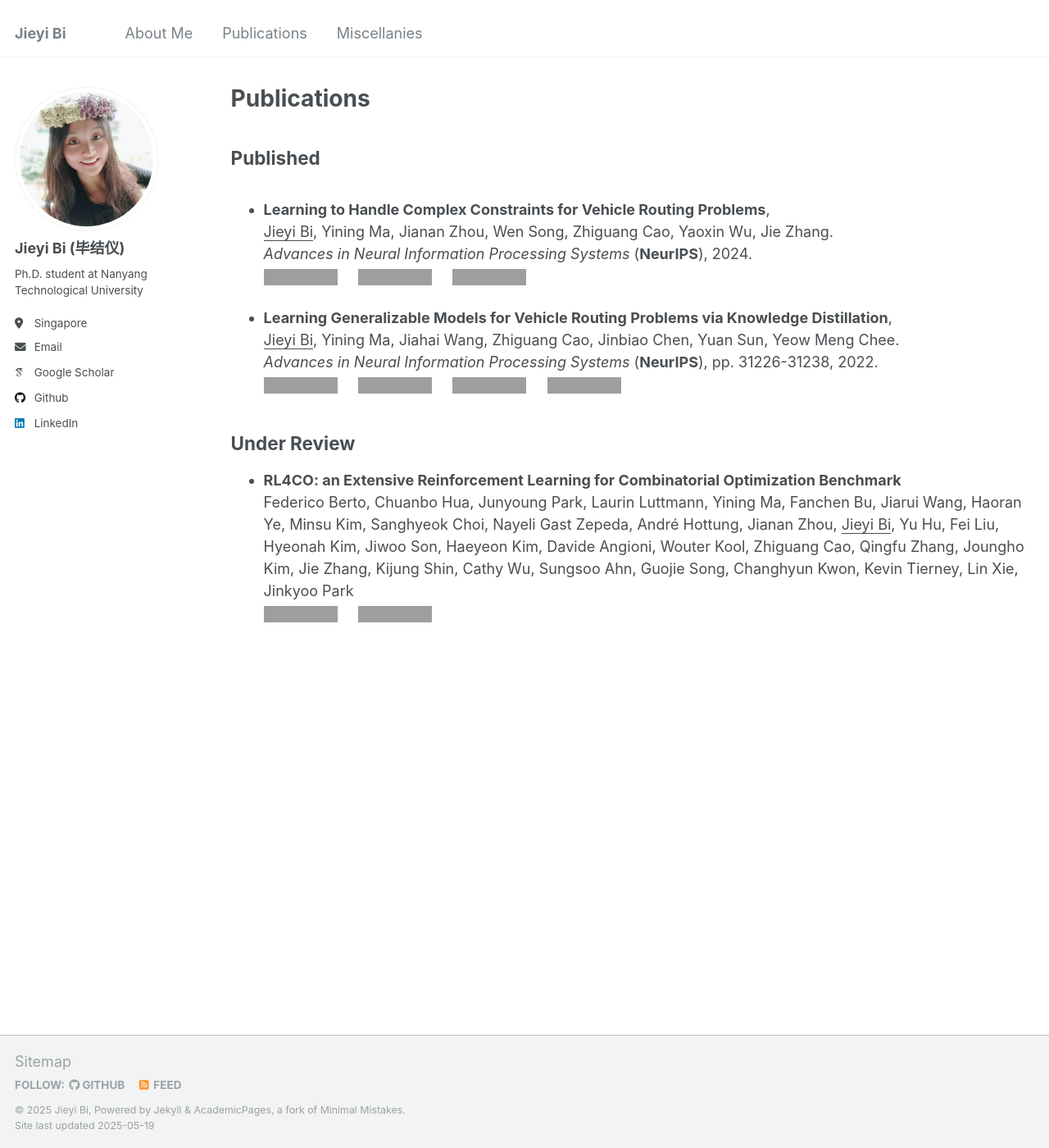
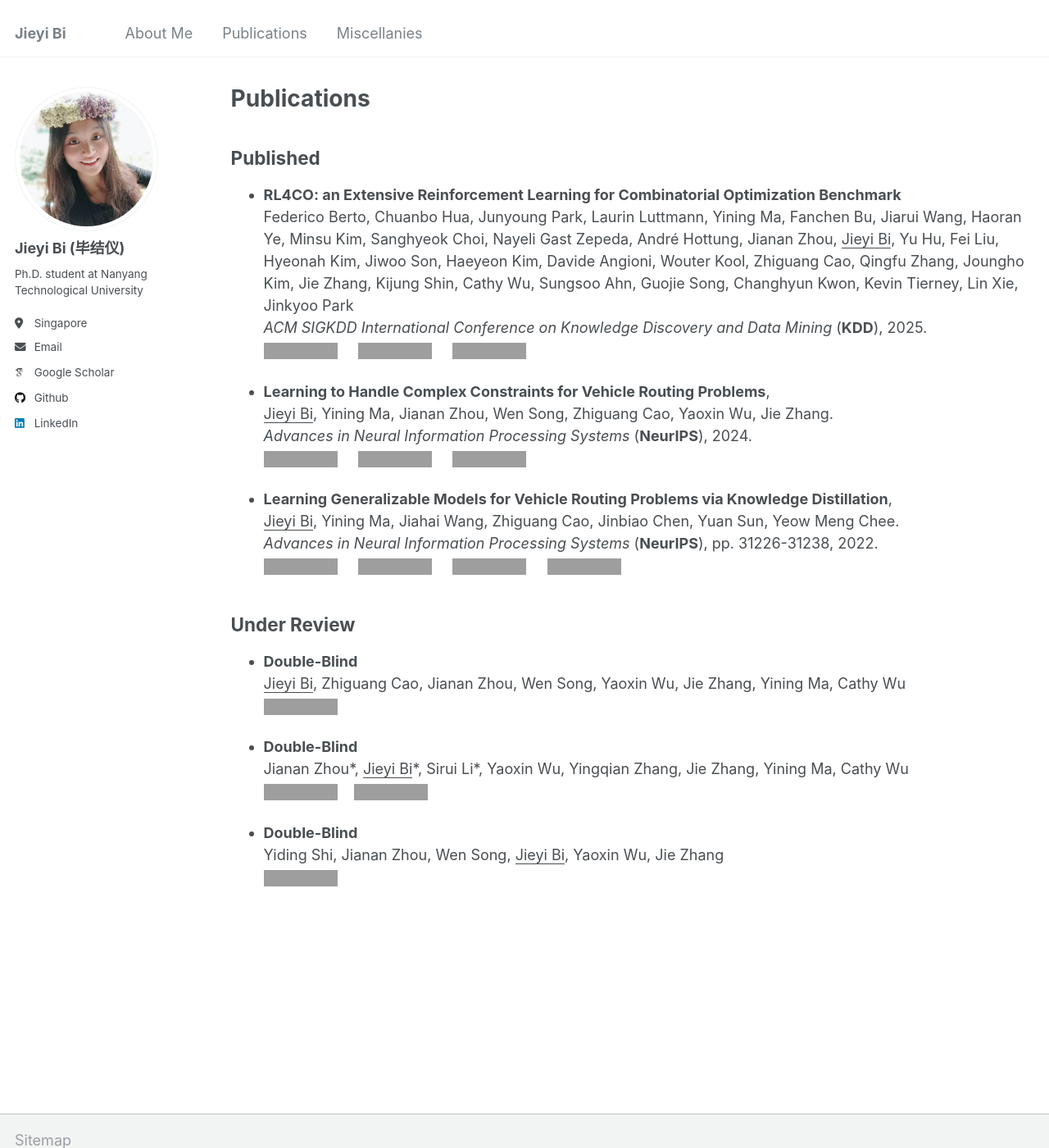
Before and after one commit to jieyibi/jieyibi.github.io, a Jekyll site: the page built from _pages/publications.md, in a window 1280 px wide and 1400 px high. Shown: the whole window at 82% size. Built offline with Jekyll 4.4.1, drawn with Linux system fonts in a browser that asks for light colours; some web fonts are replaced; grey boxes are pictures that could not be loaded.

Commit message:
Update publications.md

```diff
--- a/_pages/publications.md
+++ b/_pages/publications.md
@@ -13,7 +13,12 @@ author_profile: true
 
 ## Published
 
->
+- **RL4CO: an Extensive Reinforcement Learning for Combinatorial Optimization Benchmark** \
+   Federico Berto, Chuanbo Hua, Junyoung Park, Laurin Luttmann, Yining Ma, Fanchen Bu, Jiarui Wang, Haoran Ye, Minsu Kim, Sanghyeok Choi, Nayeli Gast Zepeda, André Hottung, Jianan Zhou, <u>Jieyi Bi</u>, Yu Hu, Fei Liu, Hyeonah Kim, Jiwoo Son, Haeyeon Kim, Davide Angioni, Wouter Kool, Zhiguang Cao, Qingfu Zhang, Joungho Kim, Jie Zhang, Kijung Shin, Cathy Wu, Sungsoo Ahn, Guojie Song, Changhyun Kwon, Kevin Tierney, Lin Xie, Jinkyoo Park \
+*ACM SIGKDD International Conference on Knowledge Discovery and Data Mining* (**KDD**), 2025.
+  [![PDF](https://img.shields.io/badge/Download-PDF-brightgreen.svg)](https://arxiv.org/pdf/2306.17100)&nbsp;&nbsp;&nbsp;&nbsp;
+  [![Code](https://img.shields.io/badge/GitHub-Code-blue.svg)](https://github.com/ai4co/rl4co)&nbsp;&nbsp;&nbsp;&nbsp;
+  [![Oral](https://img.shields.io/badge/KDD-Oral-red.svg)]()
 
 - **Learning to Handle Complex Constraints for Vehicle Routing Problems**,
 <u>Jieyi Bi</u>, Yining Ma, Jianan Zhou, Wen Song, Zhiguang Cao, Yaoxin Wu, Jie Zhang.
@@ -34,7 +39,14 @@ author_profile: true
 
 ## Under Review
 
-- **RL4CO: an Extensive Reinforcement Learning for Combinatorial Optimization Benchmark** \
-   Federico Berto, Chuanbo Hua, Junyoung Park, Laurin Luttmann, Yining Ma, Fanchen Bu, Jiarui Wang, Haoran Ye, Minsu Kim, Sanghyeok Choi, Nayeli Gast Zepeda, André Hottung, Jianan Zhou, <u>Jieyi Bi</u>, Yu Hu, Fei Liu, Hyeonah Kim, Jiwoo Son, Haeyeon Kim, Davide Angioni, Wouter Kool, Zhiguang Cao, Qingfu Zhang, Joungho Kim, Jie Zhang, Kijung Shin, Cathy Wu, Sungsoo Ahn, Guojie Song, Changhyun Kwon, Kevin Tierney, Lin Xie, Jinkyoo Park \
-   [![PDF](https://img.shields.io/badge/Download-PDF-brightgreen.svg)](https://arxiv.org/pdf/2306.17100)&nbsp;&nbsp;&nbsp;&nbsp;
-  [![Code](https://img.shields.io/badge/GitHub-Code-blue.svg)](https://github.com/ai4co/rl4co)
+* **Double-Blind** \
+   <u>Jieyi Bi</u>, Zhiguang Cao, Jianan Zhou, Wen Song, Yaoxin Wu, Jie Zhang, Yining Ma, Cathy Wu \
+   [![PDF](https://img.shields.io/badge/Download-Soon-brightgreen.svg)]()
+
+* **Double-Blind** \
+   Jianan Zhou\*, <u>Jieyi Bi</u>\*, Sirui Li\*, Yaoxin Wu, Yingqian Zhang, Jie Zhang, Yining Ma, Cathy Wu \
+   [![PDF](https://img.shields.io/badge/Download-Soon-brightgreen.svg)]()&nbsp;&nbsp;&nbsp;&nbsp;[![Code](https://img.shields.io/badge/GitHub-Awesome_List-blue.svg)](https://github.com/ai4co/awesome-fm4co)
+
+* **Double-Blind** \
+   Yiding Shi, Jianan Zhou, Wen Song, <u>Jieyi Bi</u>, Yaoxin Wu, Jie Zhang \
+   [![PDF](https://img.shields.io/badge/Download-Soon-brightgreen.svg)]()
```
